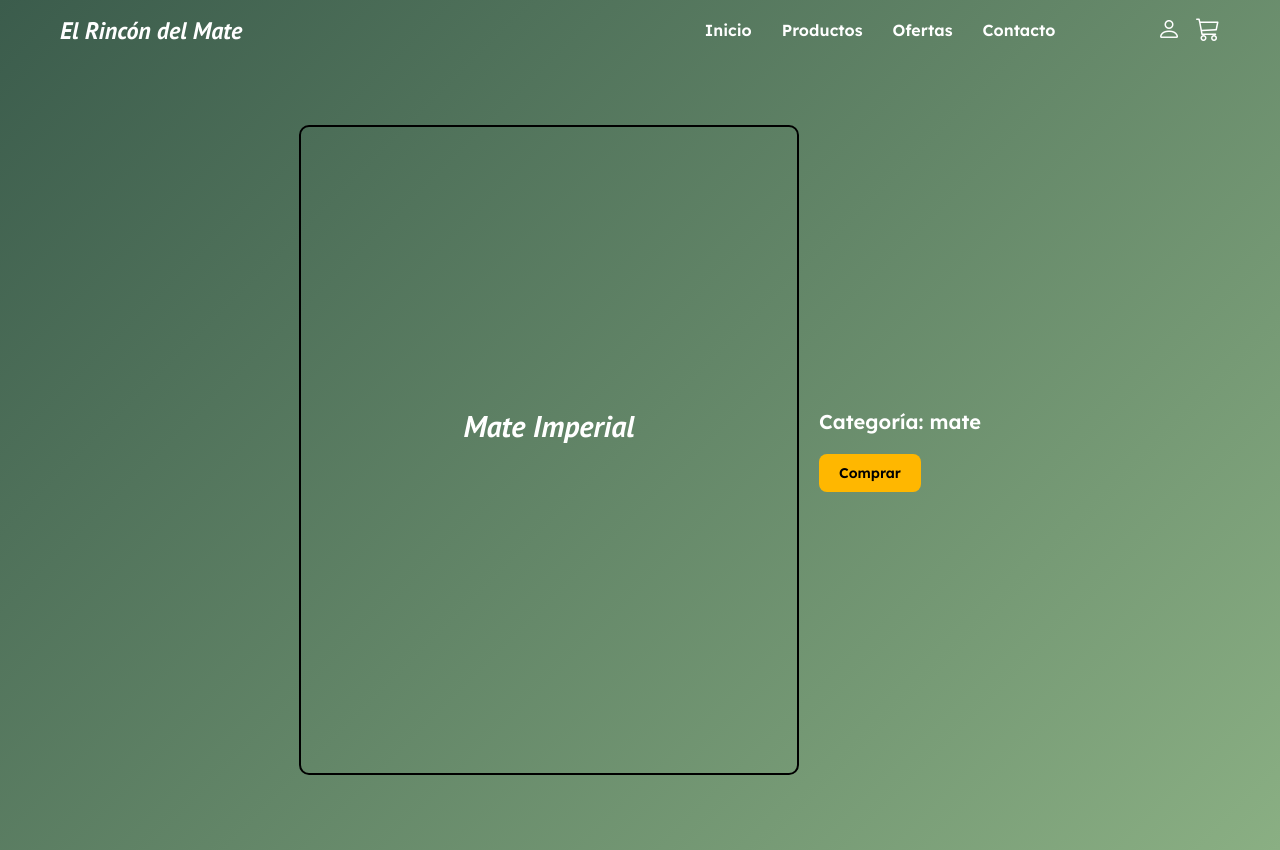
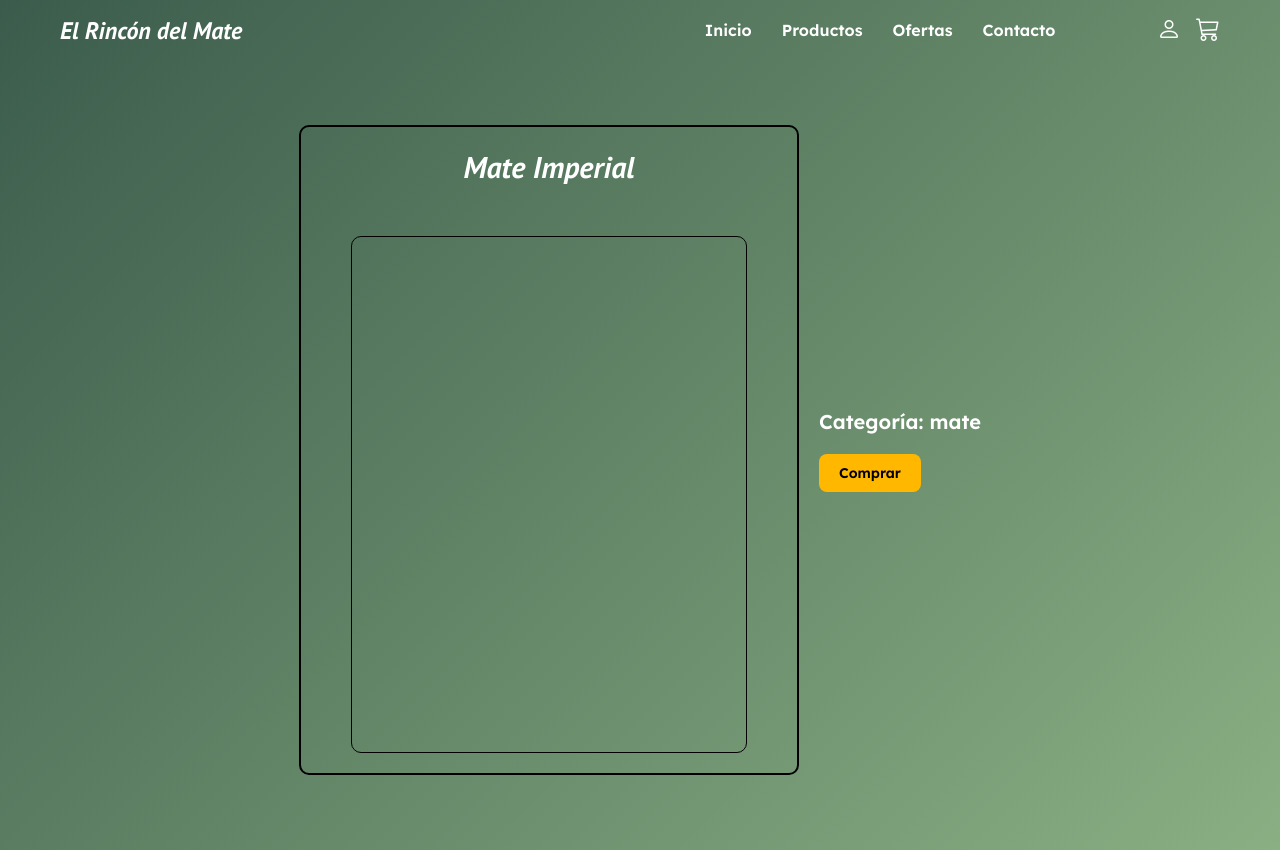
Before and after one commit to alejoalbornoz/Mates-E-Commerce, a React (Vite) app: page /productos/1 in a window 1280 px wide. Built offline with nearby package versions, Linux system fonts and the light colour scheme; a web font is replaced by a local one.

Commit message:
Update ProductDetail

```diff
--- a/src/pages/Products/ProductDetail/ProductDetail.jsx
+++ b/src/pages/Products/ProductDetail/ProductDetail.jsx
@@ -20,7 +20,9 @@ export default function ProductDetail() {
           <div className={style.detailContainer}>
             <div className={style.imageContainer}>
             <h1>{product.name}</h1>
+            <div className={style.image}>
               <img src="" alt="" />
+            </div>
             </div>
             <div className={style.infoContainer}>
               <p>Categoría: {product.category}</p>
--- a/src/pages/Products/ProductDetail/ProductDetail.module.css
+++ b/src/pages/Products/ProductDetail/ProductDetail.module.css
@@ -60,6 +60,13 @@
   transform: scale(1.05);
 }
 
+
+.image{
+  width: 80%;
+  height: 80%;
+  border-radius: 10px;
+  border: 1px solid black;
+}
 /* ======================= */
 /* 💡 Media Queries */
 /* ======================= */
```
